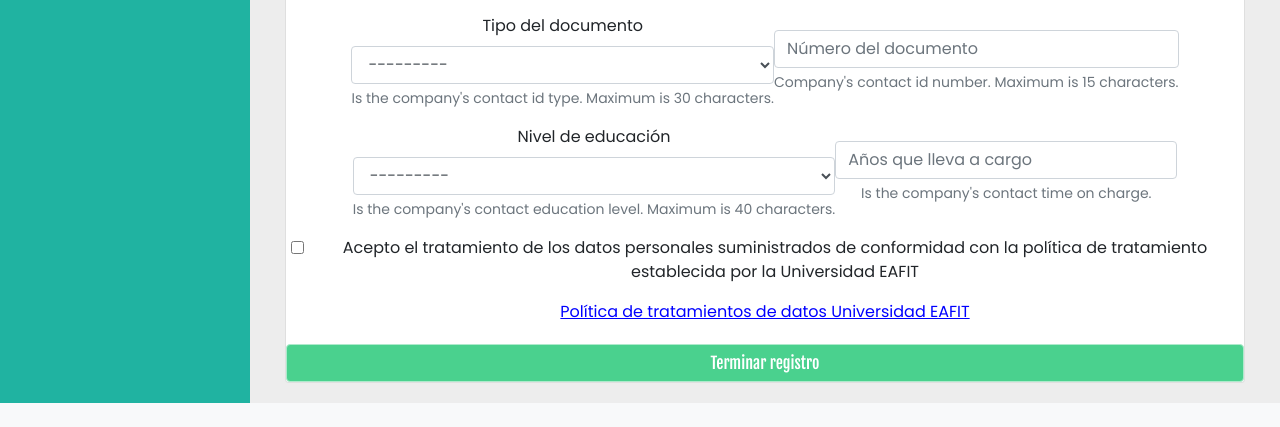
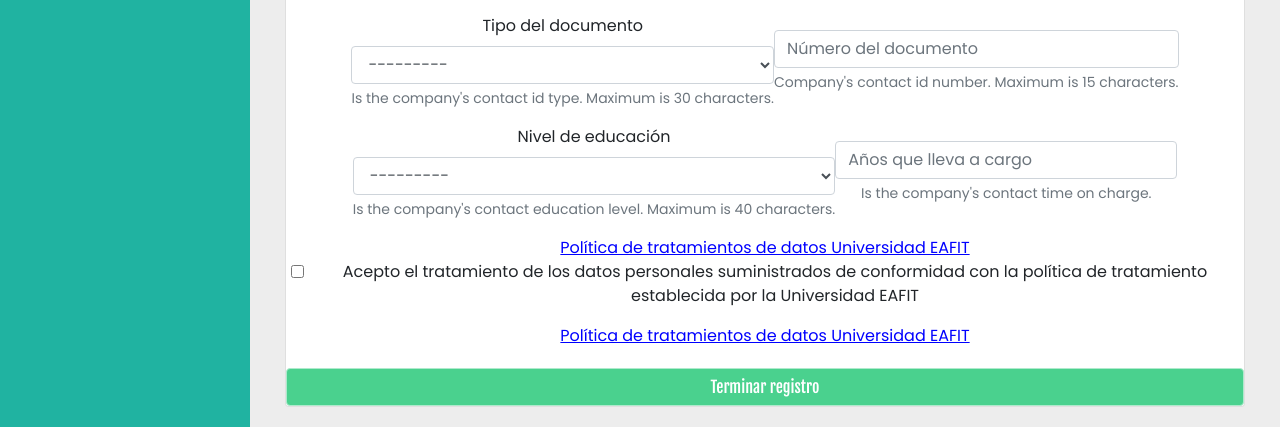
Before and after one commit to DiagnosPymes/diagnospymes, a Django app: page /registro/ in a window 1280 px wide. Shown: the part 1262-1689 px from the top of the page. Before the commit the page ends 1665 px from the top, so only its background shows below. Run offline with Django 3.2, Linux system fonts and the light colour scheme; data that the repository does not hold is empty; some libraries are stand-ins or nearby versions.

Commit message:
Update registration.html

```diff
--- a/mm_evaluation/templates/mm_evaluation/registration.html
+++ b/mm_evaluation/templates/mm_evaluation/registration.html
@@ -74,6 +74,7 @@
                         {% bootstrap_field PYME_registration_form.contact_id_number           show_label=False field_class='col' show_help=False %}
                         {% bootstrap_field PYME_registration_form.contact_education_level     show_label=True layout='horizontal' form_group_class='col-lg-7' show_help=False %}
                         {% bootstrap_field PYME_registration_form.contact_time_on_charge      show_label=False field_class='col' show_help=False %}
+                        <a href="https://www.eafit.edu.co/datospersonales/" target="_blank"> <font color="blue"> <u> Política de tratamientos de datos Universidad EAFIT </u> </font> </a>
                         {% bootstrap_field PYME_registration_form.terms_conditions_acceptance show_label=False show_help=False %}
                     </div>
                     <a href="https://www.eafit.edu.co/datospersonales/" target="_blank"> <font color="blue"> <u> Política de tratamientos de datos Universidad EAFIT </u> </font> </a>
```
